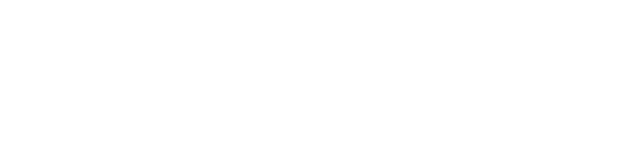
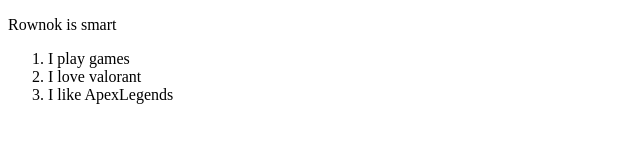
Before and after one commit to RownokEamin/my-first-github-repo, a plain HTML site: page index.html in a window 1280 px wide. Shown: the whole page, without its empty margins (0-640 px from the left). Drawn offline with Linux system fonts and the light colour scheme.

Commit message:
Added a paragraph. Also added a list of things that Rownok likes.

```diff
--- a/index.html
+++ b/index.html
@@ -6,6 +6,11 @@
     <title>My first github profile</title>
 </head>
 <body>
-
+    <p>Rownok is smart</p>
+    <ol>
+        <li>I play games</li>
+        <li>I love valorant</li>
+        <li>I like ApexLegends</li>
+    </ol>
 </body>
 </html>
```
